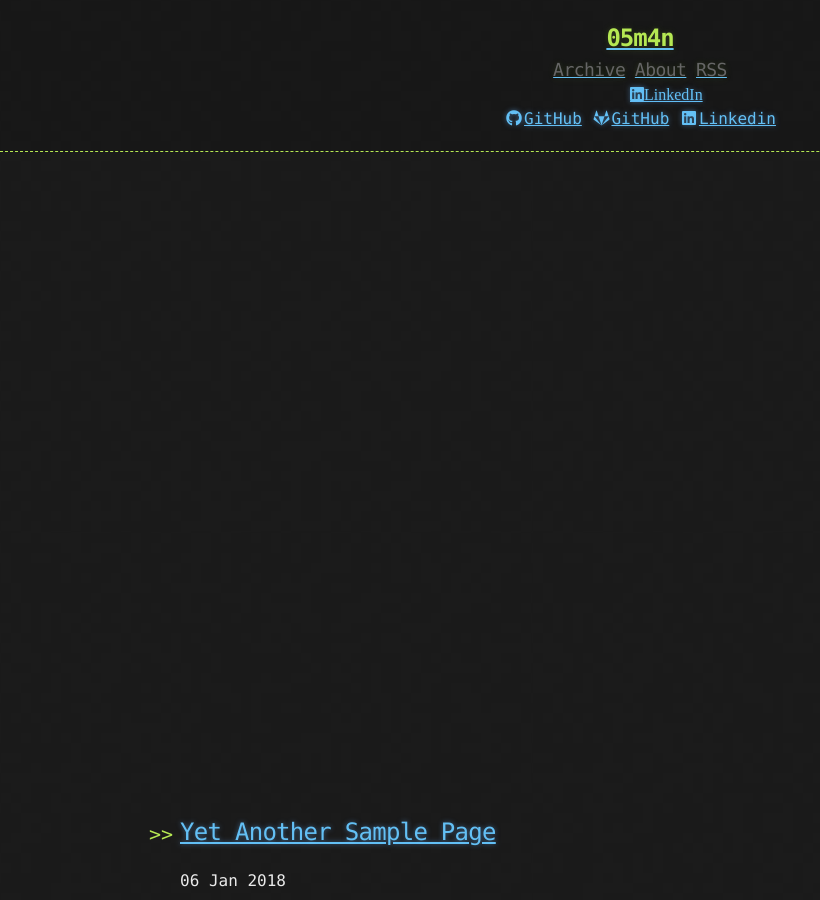
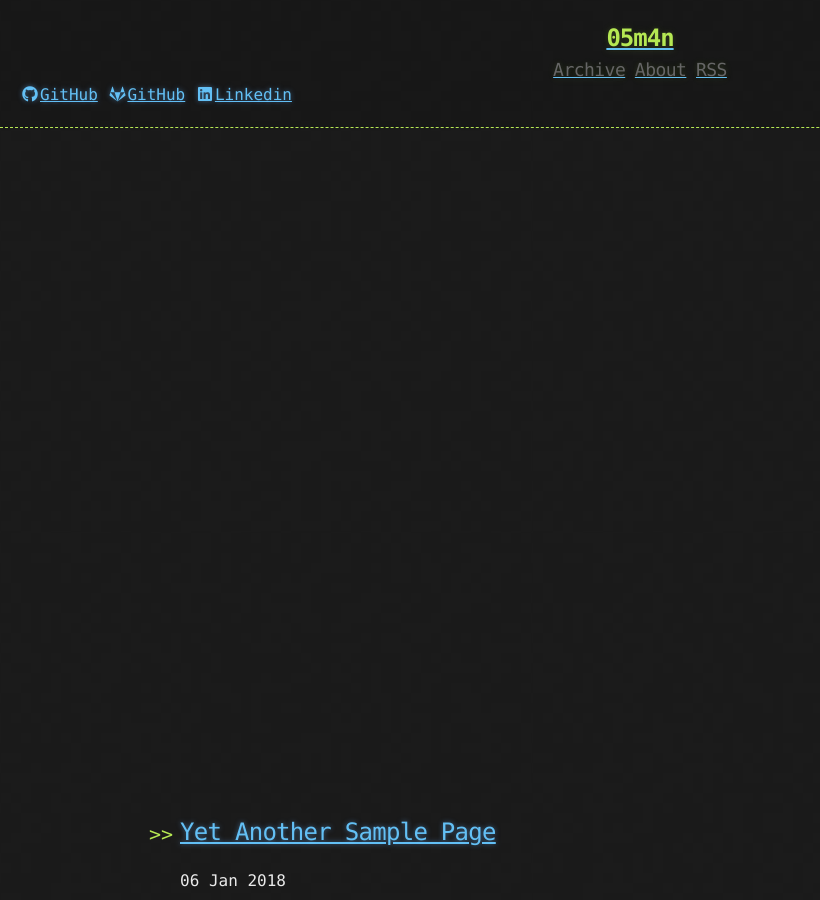
Before and after one commit to tocttou/hacker-blog, a Jekyll site: the page built from index.html, in a window 1280 px wide and 900 px high. Shown: the whole window, without its empty margins (0-820 px from the left). Built offline with Jekyll 4.4.1, drawn with Linux system fonts in a browser that asks for light colours; nearby versions of some CDN libraries; the list of posts is cut into pages by our own code.

Commit message:
Update social-links.html

```diff
--- a/_includes/social-links.html
+++ b/_includes/social-links.html
@@ -1,8 +1,6 @@
 {% assign author = page.author | default: page.authors[0] | default: site.author %}
 {% assign author = site.data.authors[author] | default: author %}
 
-<div>
-<a href="https://www.linkedin.com/in/{{ author.linkedin }}" class="fab fa-fw fa-linkedin"><span class="label">LinkedIn</span></a>
 </div>
       {% if author.links %}
         {% for link in author.links %}
@@ -11,10 +9,4 @@
           {% endif %}
         {% endfor %}
       {% endif %}
-
-      {% if author.linkedin %}
-          <a href="https://www.linkedin.com/in/{{ author.linkedin }}" itemprop="sameAs" rel="nofollow noopener noreferrer">
-            <i class="fab fa-fw fa-linkedin" aria-hidden="true"></i><span class="label">LinkedIn</span>
-          </a>
-      {% endif %}
   </div>
```
